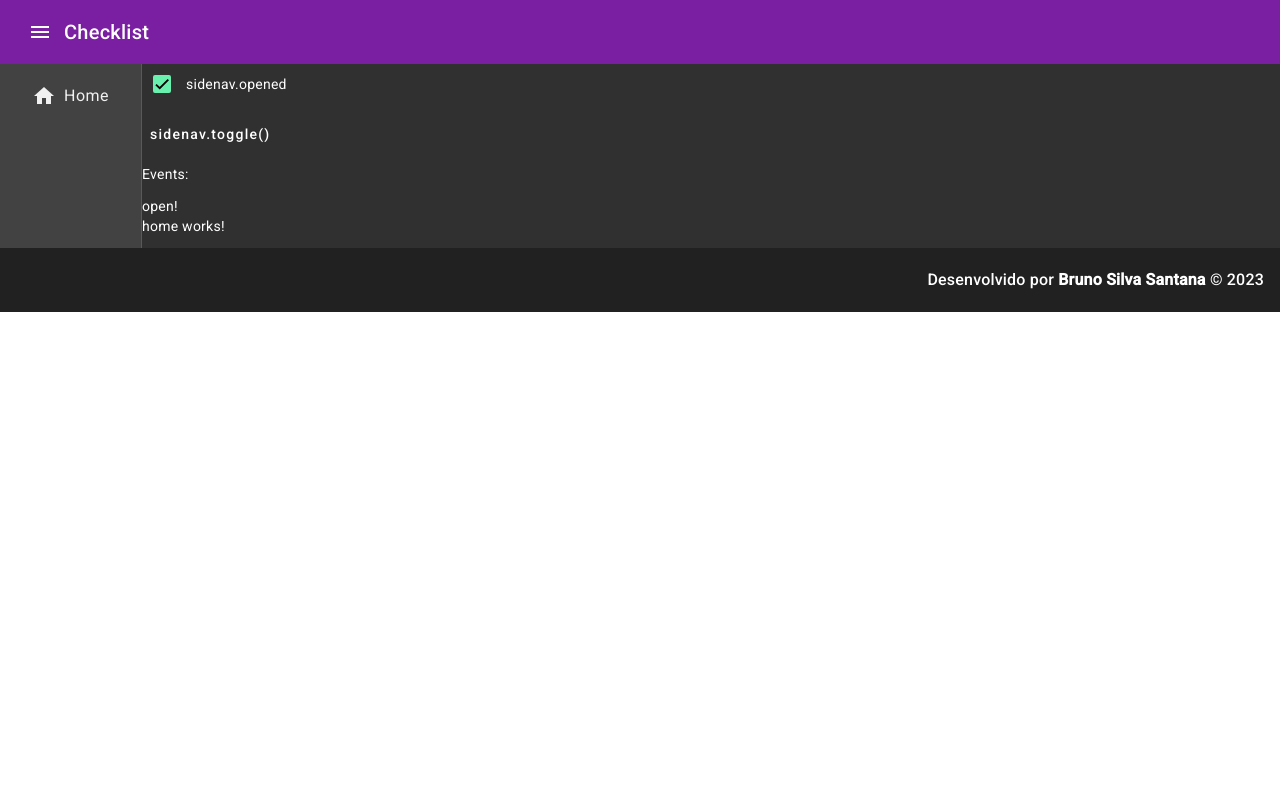
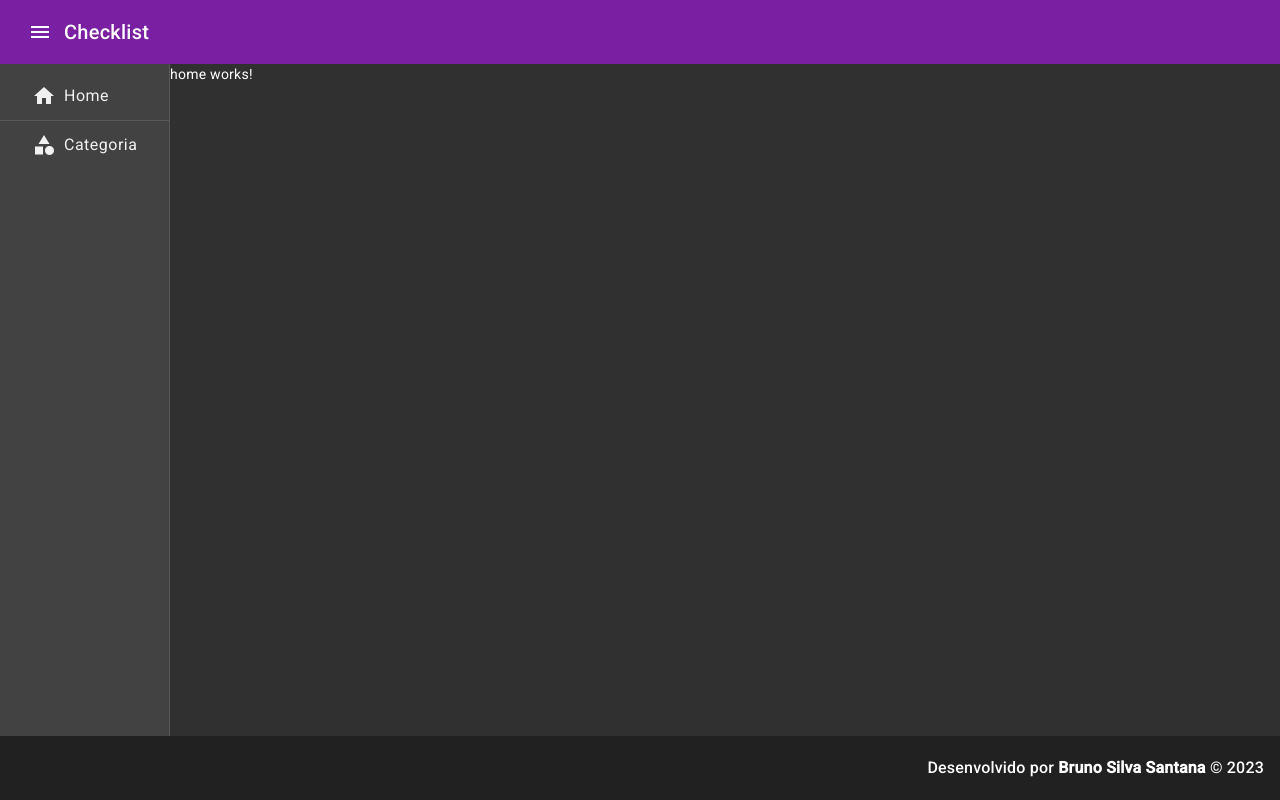
Before and after one commit to ibrunoss/fullstack-angular-springboot-mysql-aws, an Angular app in the folder front-end/: page / in a window 1280 px wide. Both pictures are taken after a click on the button "menu". Built offline with nearby package versions, Linux system fonts and the light colour scheme.

Commit message:
feat: update app
- add category route
- fix sidenav size
- clean sidenav content

```diff
--- a/front-end/src/app/app-routing.module.ts
+++ b/front-end/src/app/app-routing.module.ts
@@ -2,10 +2,12 @@ import { NgModule } from '@angular/core';
 import { RouterModule, Routes } from '@angular/router';
 
 import { HomeComponent } from './home/home.component';
+import { CategoryComponent } from './category/category.component';
 import { PageNotFoundComponent } from './page-not-found/page-not-found.component';
 
 const routes: Routes = [
   { path: '', component: HomeComponent },
+  { path: 'categoria', component: CategoryComponent },
   { path: '**', component: PageNotFoundComponent },
 ];
 
--- a/front-end/src/app/app.component.css
+++ b/front-end/src/app/app.component.css
@@ -1,11 +1,15 @@
 .main-container {
   display: flex;
   flex-direction: column;
-  position: relative;
+  position: absolute;
   top: 0;
   bottom: 0;
   left: 0;
   right: 0;
+}
+
+.sidenav-container {
+  flex: 1;
 }
 
 a {
--- a/front-end/src/app/app.component.html
+++ b/front-end/src/app/app.component.html
@@ -1,6 +1,6 @@
 <div class="main-container">
   <app-header [sidenav]="sidenav"></app-header>
-  <mat-sidenav-container>
+  <mat-sidenav-container class="sidenav-container">
     <mat-sidenav
       class="sidenav"
       #sidenav
@@ -13,18 +13,14 @@
         <mat-list-item>
           <a href="/"><mat-icon>home</mat-icon>Home</a>
         </mat-list-item>
+        <mat-divider></mat-divider>
+        <mat-list-item>
+          <a href="/categoria"><mat-icon>category</mat-icon>Categoria</a>
+        </mat-list-item>
       </mat-list>
     </mat-sidenav>
 
     <mat-sidenav-content>
-      <p><mat-checkbox [(ngModel)]="opened">sidenav.opened</mat-checkbox></p>
-      <p>
-        <button mat-button (click)="sidenav.toggle()">sidenav.toggle()</button>
-      </p>
-      <p>Events:</p>
-      <div class="example-events">
-        <div *ngFor="let e of events">{{ e }}</div>
-      </div>
       <router-outlet></router-outlet>
     </mat-sidenav-content>
   </mat-sidenav-container>
--- a/front-end/src/app/app.module.ts
+++ b/front-end/src/app/app.module.ts
@@ -11,6 +11,7 @@ import { MaterialModule } from '../material.module';
 import { FooterComponent } from './footer/footer.component';
 import { HomeComponent } from './home/home.component';
 import { PageNotFoundComponent } from './page-not-found/page-not-found.component';
+import { CategoryComponent } from './category/category.component';
 
 @NgModule({
   declarations: [
@@ -19,6 +20,7 @@ import { PageNotFoundComponent } from './page-not-found/page-not-found.component
     FooterComponent,
     HomeComponent,
     PageNotFoundComponent,
+    CategoryComponent,
   ],
   imports: [
     BrowserModule,
--- a/front-end/src/material.module.ts
+++ b/front-end/src/material.module.ts
@@ -1,6 +1,7 @@
 import { NgModule } from '@angular/core';
 import { MatButtonModule } from '@angular/material/button';
 import { MatCheckboxModule } from '@angular/material/checkbox';
+import { MatDividerModule } from '@angular/material/divider';
 import { MatIconModule } from '@angular/material/icon';
 import { MatListModule } from '@angular/material/list';
 import { MatSidenavModule } from '@angular/material/sidenav';
@@ -10,6 +11,7 @@ import { MatToolbarModule } from '@angular/material/toolbar';
   exports: [
     MatButtonModule,
     MatCheckboxModule,
+    MatDividerModule,
     MatIconModule,
     MatListModule,
     MatSidenavModule,
```
